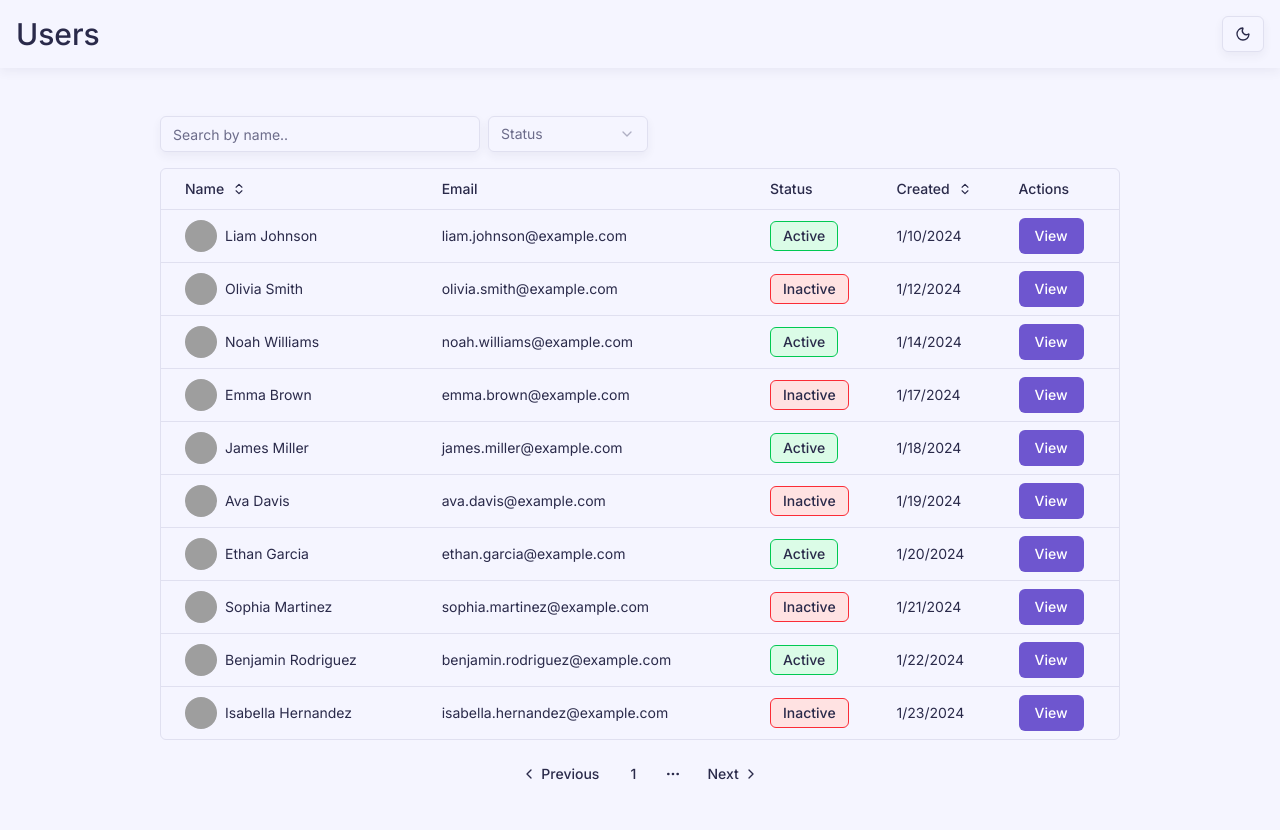
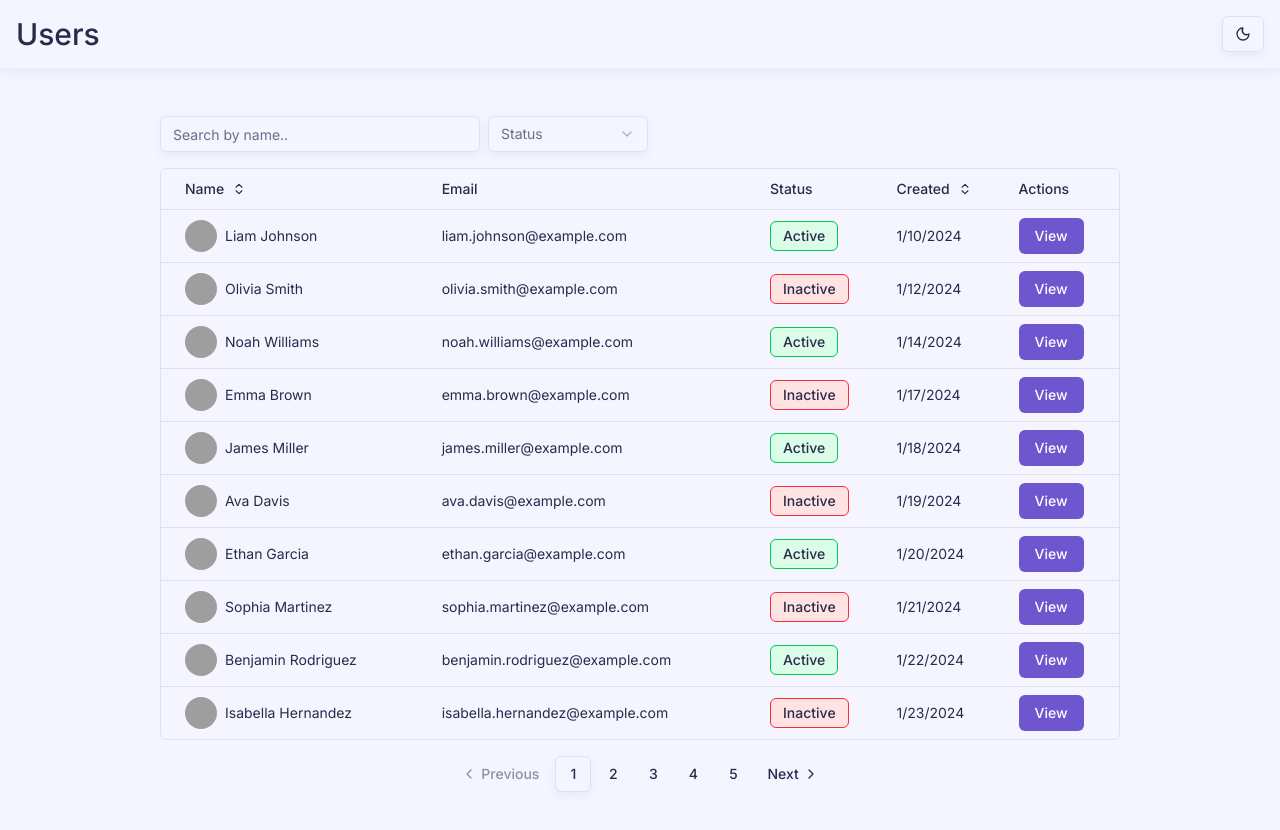
Before and after one commit to Gokul-Gopi/interview-assignment, a Next.js app: page /users in a window 1280 px wide. Shown: the top 830 px of the page. Built offline with nearby package versions, Linux system fonts and the light colour scheme; grey boxes are pictures that could not be loaded.

Commit message:
feat: pagination

```diff
--- a/src/components/users/TableOptions.tsx
+++ b/src/components/users/TableOptions.tsx
@@ -1,4 +1,4 @@
-import React, { useEffect, useRef, useState } from "react";
+import React, { useEffect, useRef } from "react";
 import { Input } from "@/components/ui/Input";
 import {
   Select,
@@ -10,19 +10,27 @@ import {
 import { X } from "lucide-react";
 import useUserStore from "@/store";
 import usersData from "../../../public/users.json";
-import { useDebouncedValue } from "@/hooks/useDebounceValue";
 
 const statusOptions = [
   { value: "active", label: "Active" },
   { value: "inactive", label: "Inactive" },
 ];
 
-const UserTableOptions = () => {
-  const [search, setSearch] = useState("");
-  const [status, setStatus] = useState("");
+interface ITableOptionsProps {
+  search: string;
+  debouncedSearch: string;
+  setSearch: (value: string) => void;
+  status: string;
+  setStatus: (value: string) => void;
+}
 
-  const debouncedSearch = useDebouncedValue(search, 500);
-
+const UserTableOptions = ({
+  search,
+  debouncedSearch,
+  setSearch,
+  status,
+  setStatus,
+}: ITableOptionsProps) => {
   const setUsers = useUserStore((state) => state.setUsers);
 
   const isMounted = useRef(false);
@@ -42,17 +50,17 @@ const UserTableOptions = () => {
   }, [debouncedSearch, status]);
 
   return (
-    <div className="flex gap-2 mb-4">
+    <div className="flex max-md:flex-col gap-2 mb-4">
       <Input
         placeholder="Search by name.."
         value={search}
         onChange={(e) => setSearch(e.target.value)}
-        className="w-full max-w-xs"
+        className="w-full max-md:text-sm md:max-w-xs"
       />
 
       <div className="relative">
         <Select value={status} onValueChange={(value) => setStatus(value)}>
-          <SelectTrigger className="w-40 relative">
+          <SelectTrigger className="w-full md:w-40 relative">
             <SelectValue placeholder="Status" />
           </SelectTrigger>
 
--- /dev/null
+++ b/src/components/users/TablePagination.tsx
@@ -0,0 +1,105 @@
+import React, { useEffect, useMemo, useRef, useState } from "react";
+import {
+  Pagination,
+  PaginationContent,
+  PaginationEllipsis,
+  PaginationItem,
+  PaginationLink,
+  PaginationNext,
+  PaginationPrevious,
+} from "../ui/Pagination";
+import useUserStore from "@/store";
+import usersData from "../../../public/users.json";
+
+interface ITablePaginationProps {
+  search: string;
+  status: string;
+}
+
+const itemsPerPage = 10;
+
+const TablePagination = ({ search, status }: ITablePaginationProps) => {
+  const isMounted = useRef(false);
+  const setUsers = useUserStore((state) => state.setUsers);
+
+  const [currentPage, setCurrentPage] = useState(1);
+
+  const currentList = useMemo(
+    () =>
+      !!search || !!status
+        ? usersData.filter(
+            (user) =>
+              user.name.toLowerCase().includes(search.toLowerCase()) &&
+              (status ? user.status === status : true)
+          )
+        : usersData,
+    [search, status]
+  );
+
+  const totalItems = currentList.length;
+  const totalPages = Math.ceil(totalItems / itemsPerPage);
+
+  useEffect(() => {
+    if (!isMounted.current) {
+      isMounted.current = true;
+      return;
+    }
+
+    const startIndex = (currentPage - 1) * itemsPerPage;
+    const endIndex = startIndex + itemsPerPage;
+    const currentItems = currentList.slice(startIndex, endIndex);
+    setUsers(currentItems);
+  }, [currentPage]);
+
+  return (
+    <Pagination className="mt-4">
+      <PaginationContent>
+        <PaginationItem>
+          <PaginationPrevious
+            onClick={() =>
+              currentPage > 1 && setCurrentPage((prev) => prev - 1)
+            }
+            aria-disabled={currentPage === 1}
+            style={{
+              pointerEvents: currentPage === 1 ? "none" : "auto",
+              opacity: currentPage === 1 ? 0.5 : 1,
+            }}
+          />
+        </PaginationItem>
+
+        {Array.from({ length: totalPages }, (_, i) => i + 1).map(
+          (pageNumber) => (
+            <PaginationItem key={pageNumber}>
+              <PaginationLink
+                isActive={pageNumber === currentPage}
+                onClick={() => setCurrentPage(pageNumber)}
+              >
+                {pageNumber}
+              </PaginationLink>
+            </PaginationItem>
+          )
+        )}
+
+        {totalPages > 5 && currentPage < totalPages - 2 && (
+          <PaginationItem>
+            <PaginationEllipsis />
+          </PaginationItem>
+        )}
+        <PaginationItem>
+          <PaginationNext
+            onClick={() =>
+              currentPage < totalPages && setCurrentPage((prev) => prev + 1)
+            }
+            aria-disabled={currentPage === totalPages}
+            style={{
+              pointerEvents: currentPage === totalPages ? "none" : "auto",
+              opacity: currentPage === totalPages ? 0.5 : 1,
+            }}
+          />
+        </PaginationItem>
+      </PaginationContent>
+    </Pagination>
+  );
+};
+
+export default TablePagination;
--- a/src/components/users/UsersTable.tsx
+++ b/src/components/users/UsersTable.tsx
@@ -20,19 +20,12 @@ import {
 import { useState } from "react";
 import Image from "next/image";
 import { User } from "@/types";
-import {
-  Pagination,
-  PaginationContent,
-  PaginationEllipsis,
-  PaginationItem,
-  PaginationLink,
-  PaginationNext,
-  PaginationPrevious,
-} from "@/components/ui/Pagination";
 import TableOptions from "./TableOptions";
 import { ChevronDown, ChevronsUpDown, ChevronUp } from "lucide-react";
 import StatusLabel from "./StatusLabel";
 import useUserStore from "@/store";
+import TablePagination from "./TablePagination";
+import { useDebouncedValue } from "@/hooks/useDebounceValue";
 
 export const columns: ColumnDef<User>[] = [
   {
@@ -100,6 +93,10 @@ export const columns: ColumnDef<User>[] = [
 ];
 
 const UsersTable = () => {
+  const [search, setSearch] = useState("");
+  const [status, setStatus] = useState("");
+  const debouncedSearch = useDebouncedValue(search, 500);
+
   const [sorting, setSorting] = useState<SortingState>([]);
 
   const users = useUserStore((state) => state.users);
@@ -118,11 +115,15 @@ const UsersTable = () => {
     },
   });
 
-  console.log({ users });
-
   return (
     <div className="w-full max-w-240 mx-auto">
-      <TableOptions />
+      <TableOptions
+        search={search}
+        debouncedSearch={debouncedSearch}
+        setSearch={setSearch}
+        status={status}
+        setStatus={setStatus}
+      />
 
       <div className="overflow-hidden min-h-142 rounded-md border">
         <Table>
@@ -187,24 +188,7 @@ const UsersTable = () => {
         </Table>
       </div>
 
-      <div className="mt-4">
-        <Pagination>
-          <PaginationContent>
-            <PaginationItem>
-              <PaginationPrevious href="#" />
-            </PaginationItem>
-            <PaginationItem>
-              <PaginationLink href="#">1</PaginationLink>
-            </PaginationItem>
-            <PaginationItem>
-              <PaginationEllipsis />
-            </PaginationItem>
-            <PaginationItem>
-              <PaginationNext href="#" />
-            </PaginationItem>
-          </PaginationContent>
-        </Pagination>
-      </div>
+      <TablePagination search={debouncedSearch} status={status} />
     </div>
   );
 };
```
